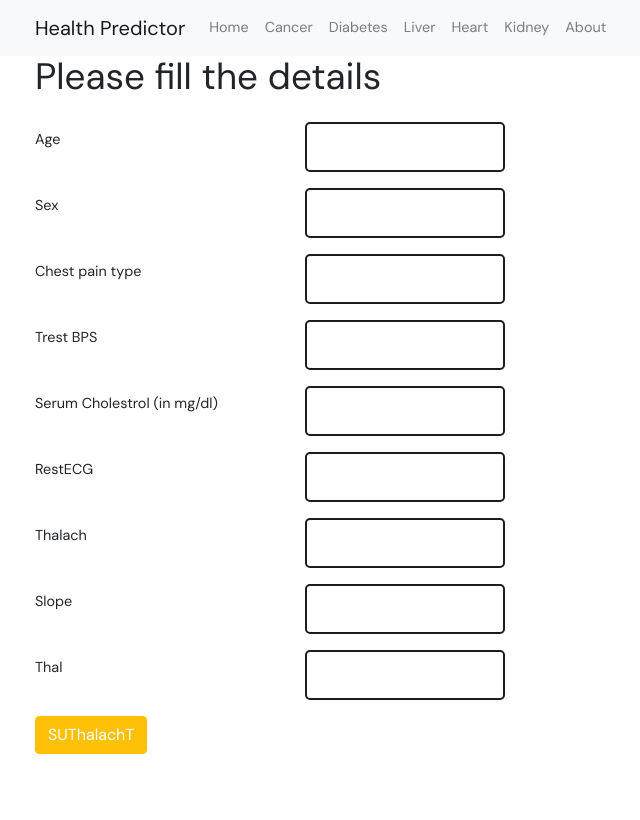
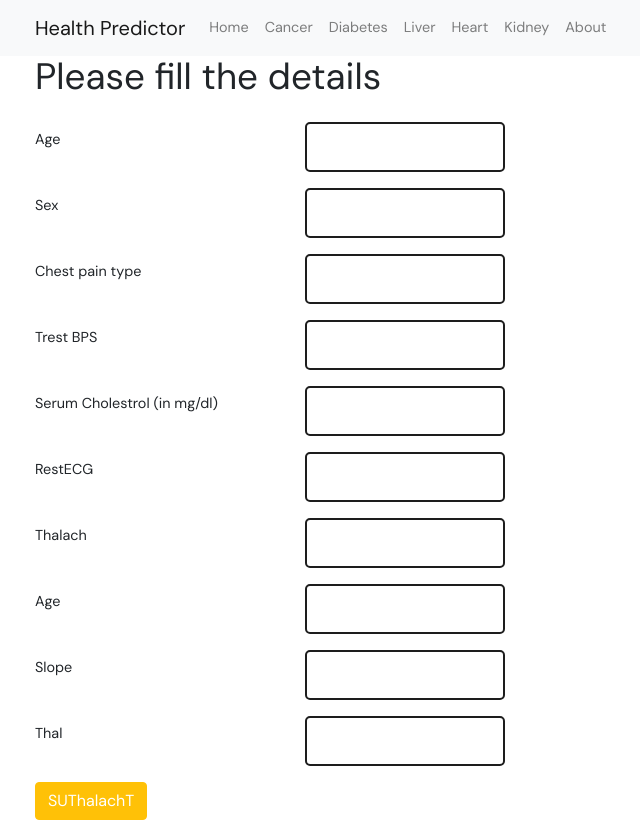
Before and after one commit to nischaynagar/health-predictor, a React (Create React App) app: page /heart in a window 1280 px wide. Shown: the whole page, without its empty margins (50-690 px from the left). Built offline with nearby package versions, Linux system fonts and the light colour scheme.

Commit message:
added liver and kidney

```diff
--- a/src/components/Heart/index.js
+++ b/src/components/Heart/index.js
@@ -90,6 +90,11 @@ function Heart() {
               func={changeThalach}
             ></FormComponent>
             <FormComponent
+              id="fromAge"
+              featureName="Age"
+              func={changeAge}
+            ></FormComponent>
+            <FormComponent
               id="fromSlope"
               featureName="Slope"
               func={changeSlope}
```
